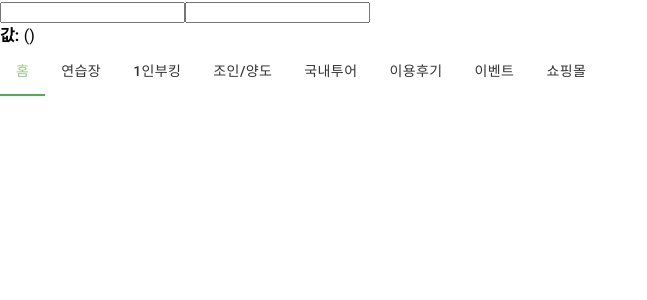
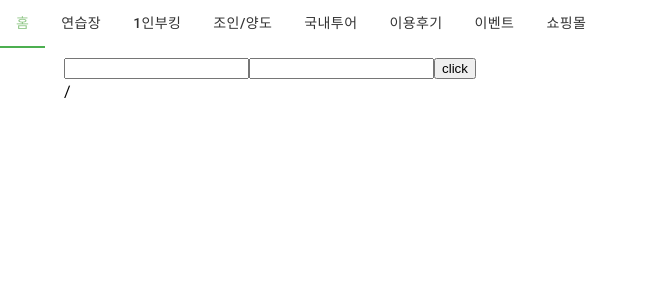
Before and after one commit to ljb2727/mui, a React (Create React App) app: page /demo in a window 1280 px wide. Shown: the top 300 px of the page, without its empty margins (0-647 px from the left). Built offline with nearby package versions, Linux system fonts and the light colour scheme.

Commit message:
삭제까지

```diff
--- a/package.json
+++ b/package.json
@@ -10,6 +10,7 @@
     "@testing-library/jest-dom": "^5.16.1",
     "@testing-library/react": "^12.1.2",
     "@testing-library/user-event": "^13.5.0",
+    "axios": "^0.24.0",
     "react": "^17.0.2",
     "react-dom": "^17.0.2",
     "react-router-dom": "^6.2.1",
--- a/src/App.js
+++ b/src/App.js
@@ -8,20 +8,17 @@ import Navi from 'components/AppBar';
 
 import { Home, Driving, DrivingList, Demo } from 'pages';
 const App = () => {
-  const onClick = () => {
-    alert('dffd');
-  };
   return (
     <ThemeProvider theme={theme}>
       <CssBaseline />
-      <Demo />
       <Router>
         <Navi />
         <Container sx={{ p: 1 }}>
           <Routes>
-            <Route path="/" exact element={<Home onClick={onClick} />} />,
+            <Route path="/" exact element={<Home />} />,
             <Route path="/driving" element={<Driving />} />
             <Route path="/driving/list/:name" element={<DrivingList />} />
+            <Route path="/demo" element={<Demo />} />
           </Routes>
         </Container>
       </Router>
--- /dev/null
+++ b/src/pages/Demo/CreateUser.js
@@ -0,0 +1,16 @@
+import React from 'react';
+
+const CreateUsers = ({ username, email, onChange, onCreate }) => {
+  return (
+    <div>
+      <input type="text" name="username" value={username} onChange={onChange} />
+      <input type="text" name="email" value={email} onChange={onChange} />
+      <button onClick={onCreate}>click</button>
+      <div>
+        {username} / {email}
+      </div>
+    </div>
+  );
+};
+
+export default CreateUsers;
--- /dev/null
+++ b/src/pages/Demo/UserList.js
@@ -0,0 +1,21 @@
+import React from 'react';
+
+const User = ({ user, onRemove }) => {
+  return (
+    <div>
+      <b>{user.username}</b> <span>({user.email})</span>
+      <button onClick={() => onRemove(user.id)}>삭제</button>
+    </div>
+  );
+};
+const UserList = ({ users, onRemove }) => {
+  return (
+    <div>
+      {users.map((user) => (
+        <User key={user.id} user={user} onRemove={onRemove} />
+      ))}
+    </div>
+  );
+};
+
+export default UserList;
--- a/src/pages/Demo/index.js
+++ b/src/pages/Demo/index.js
@@ -1,30 +1,55 @@
-import React, { useState } from 'react';
+import React, { useRef, useState } from 'react';
+import UserList from './UserList';
+import CreateUser from './CreateUser';
+function Demo() {
+  const [inputs, setInputs] = useState({
+    username: '',
+    email: '',
+  });
+  const { email, username } = inputs;
 
-export default function Demo({ props }) {
-  const [text, setText] = useState({
-    name: '',
-    nickname: '',
-  });
-  const { name, nickname } = text;
+  const [users, setUsers] = useState([
+    // {
+    //   username: '',
+    //   email: '',
+    //   id: '',
+    // },
+  ]);
 
   const onChange = (e) => {
     const { name, value } = e.target;
-    setText({
-      ...text,
+    setInputs({
+      ...inputs,
       [name]: value,
     });
   };
+  const nextId = useRef(0);
+  const onCreate = (e) => {
+    const user = {
+      id: nextId.current,
+      username: username,
+      email: email,
+    };
+    setUsers([...users, user]);
+    nextId.current += 1;
+  };
 
-  console.log(props);
+  const onRemove = (id) => {
+    console.log(id);
+    setUsers(users.filter((e) => e.id !== id));
+  };
 
   return (
-    <div>
-      <input type="text" name="name" onChange={onChange} />
-      <input type="text" name="nickname" onChange={onChange} />
-      <div onClick={() => props}>
-        <b>값: </b>
-        {name} ({nickname})
-      </div>
-    </div>
+    <>
+      <CreateUser
+        username={username}
+        email={email}
+        onChange={onChange}
+        onCreate={onCreate}
+      />
+      <UserList users={users} onRemove={onRemove} />
+    </>
   );
 }
+
+export default Demo;
```
Also changed, not shown: 1 other file (tests, documents, lock files or other folders).
